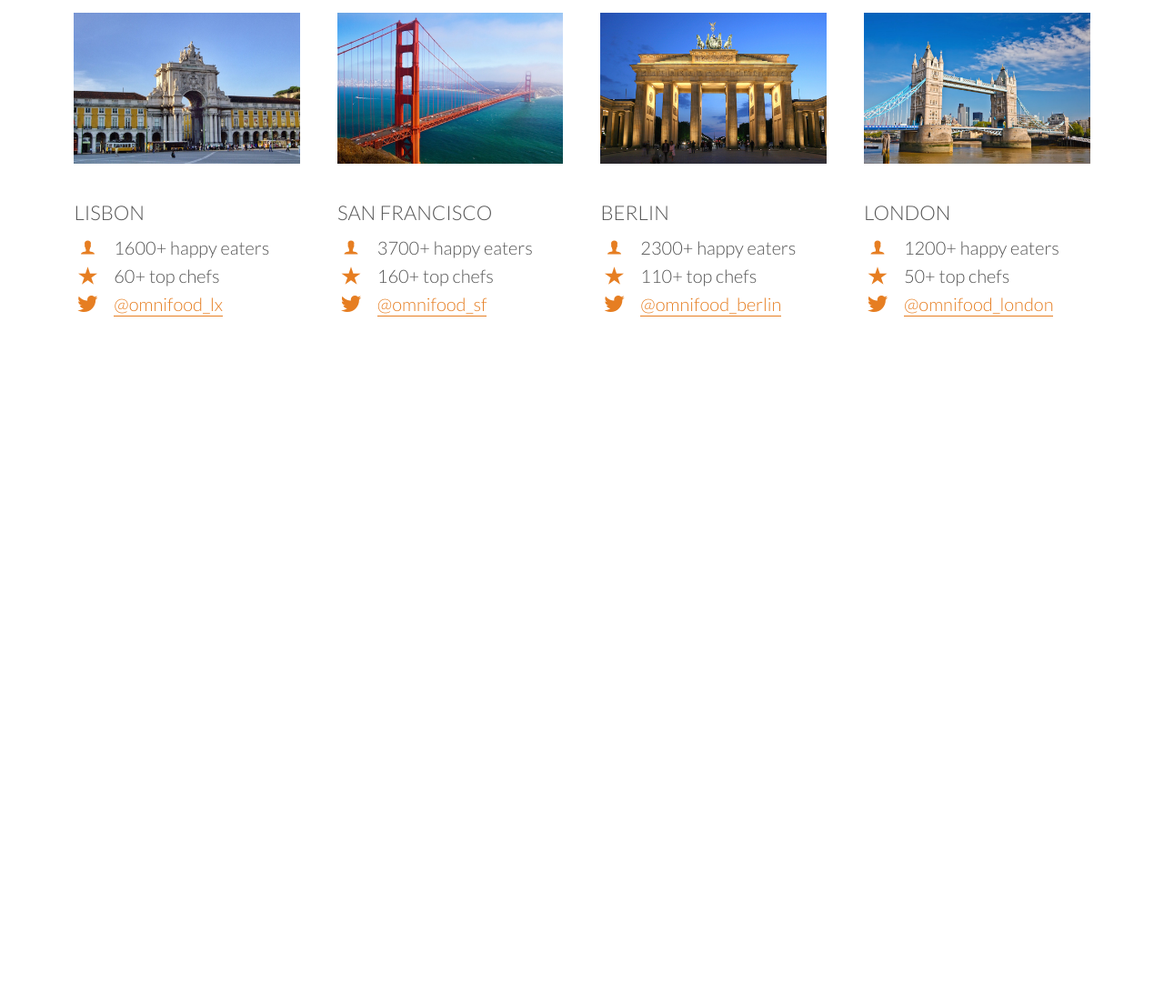
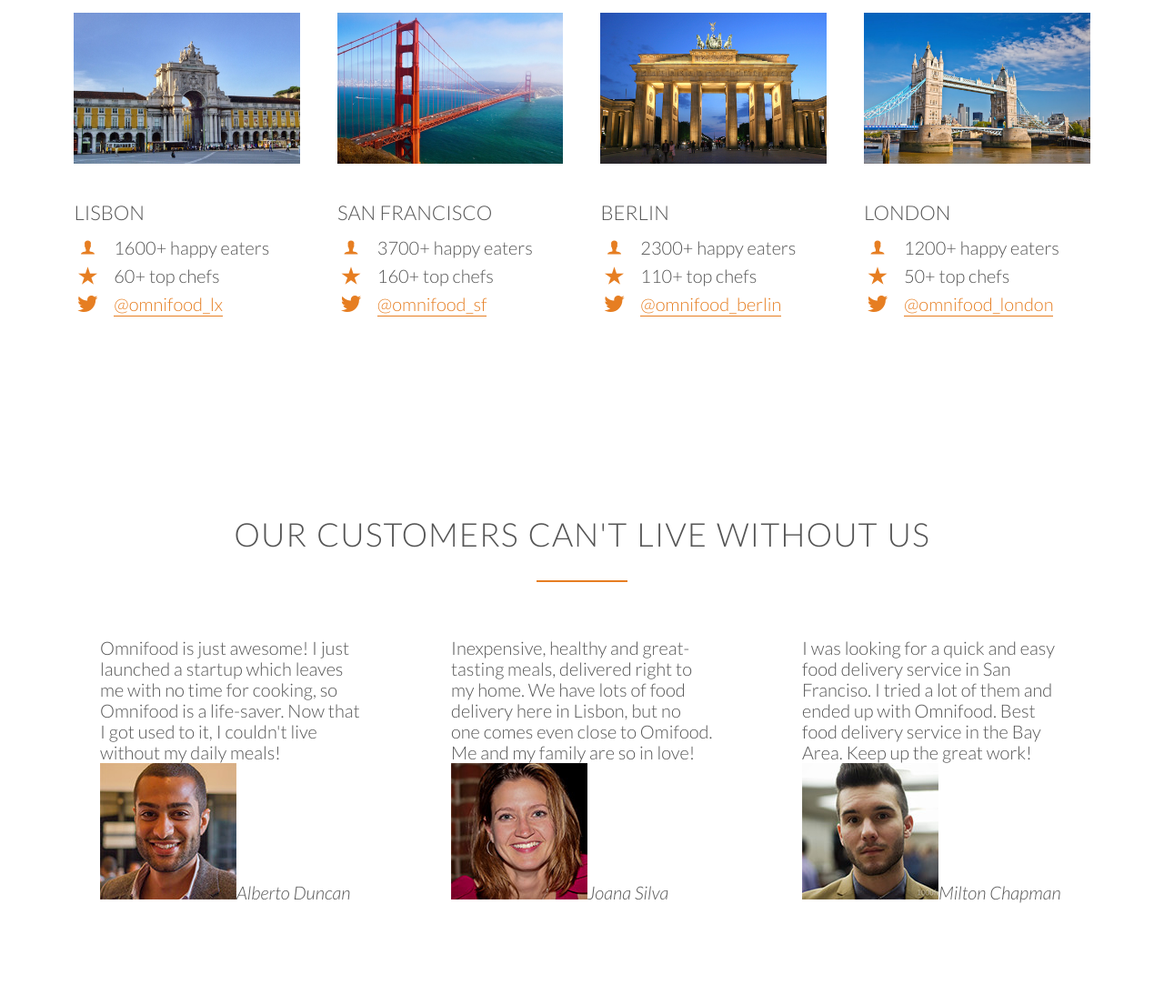
Before and after one commit to AdrianRomanski/HealthyFoodWeb, a plain HTML site: page index.html in a window 1280 px wide. Shown: the part 3093-4198 px from the top of the page at 91% size. Before the commit the page ends 3550 px from the top, so only its background shows below. Drawn offline with Linux system fonts and the light colour scheme; files whose address does not match are found by name.

Commit message:
Added Customer Section

```diff
--- a/index.html
+++ b/index.html
@@ -216,7 +216,31 @@
                     </div>
                 </div>
             </div>
+        </section>
 
+        <section class="section-testimonials">
+            <div class="row"></div>
+             <h2>Our customers can't live without us</h2>
+            <div class="row">
+                <div class="col span-1-of-3">
+                    <blockquote>
+                        Omnifood is just awesome! I just launched a startup which leaves me with no time for cooking, so Omnifood is a life-saver. Now that I got used to it, I couldn't live without my daily meals!
+                        <cite><img src="resources/img/customer-1.jpg">Alberto Duncan</cite>
+                    </blockquote>
+                 </div>
+                 <div class="col span-1-of-3">
+                    <blockquote>
+                       Inexpensive, healthy and great-tasting meals, delivered right to my home. We have lots of food delivery here in Lisbon, but no one comes even close to Omifood. Me and my family are so in love!
+                        <cite><img src="resources/img/customer-2.jpg">Joana Silva</cite>
+                    </blockquote>
+            </div>
+             <div class="col span-1-of-3">
+                    <blockquote>
+                        I was looking for a quick and easy food delivery service in San Franciso. I tried a lot of them and ended up with Omnifood. Best food delivery service in the Bay Area. Keep up the great work!
+                        <cite><img src="resources/img/customer-3.jpg">Milton Chapman</cite>
+                    </blockquote>
+            </div>
+       </div>
         </section>
 
     </body>
```
Also changed, not shown: resources/img/customer-1.jpg (added), resources/img/customer-2.jpg (added), resources/img/customer-3.jpg (added).
